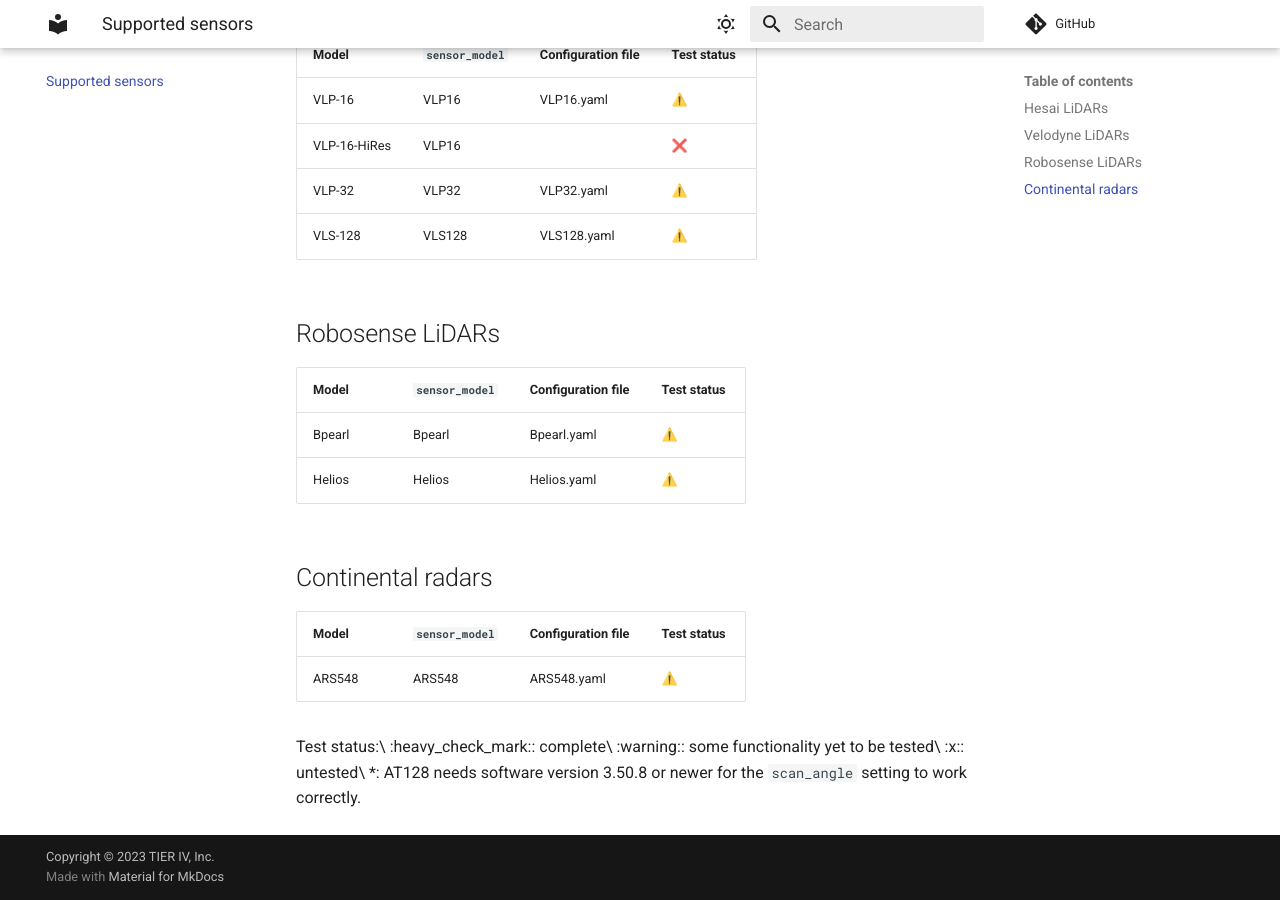
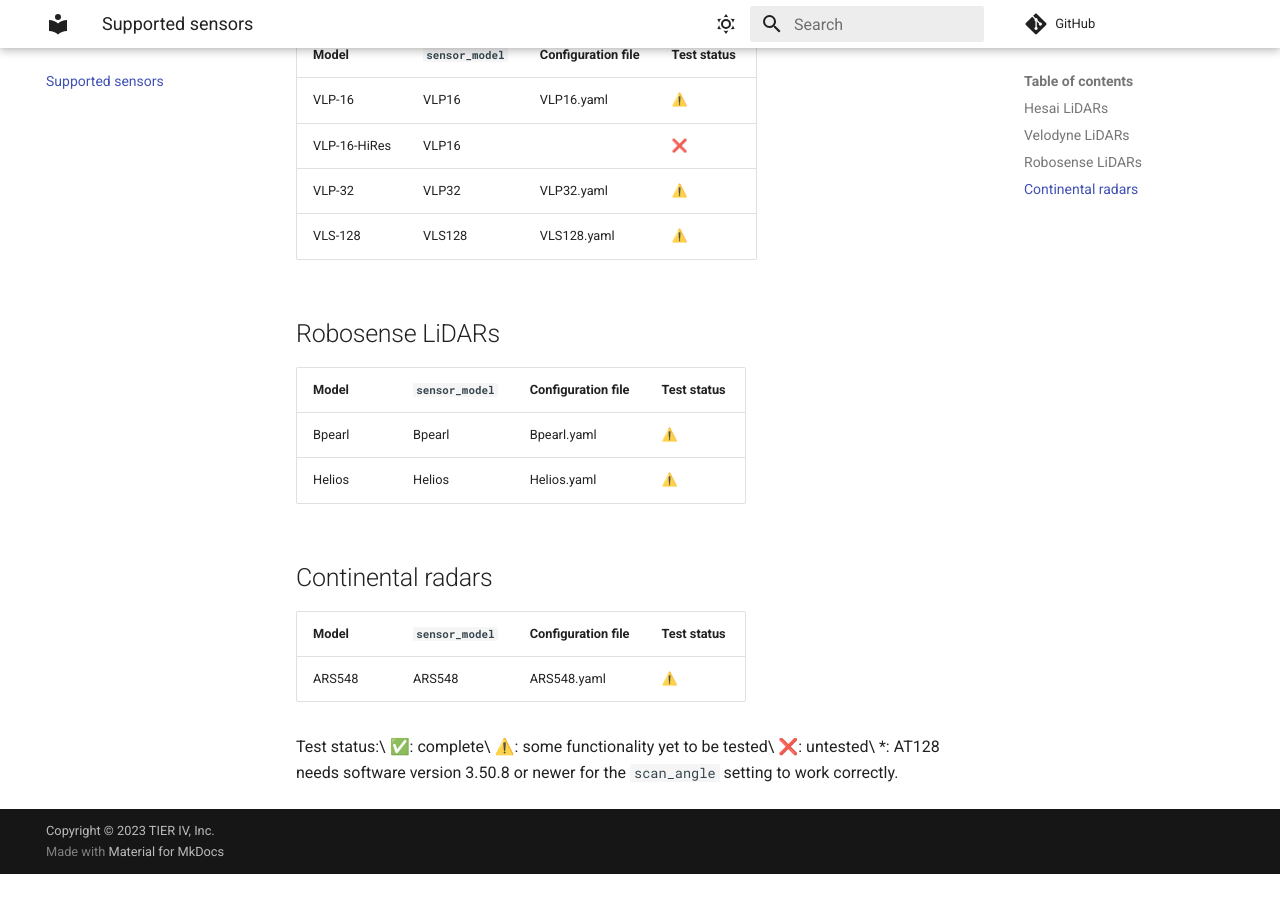
Before and after one commit to tier4/nebula, an MkDocs documentation site: the page built from docs/supported_sensors.md, in a window 1280 px wide and 900 px high, scrolled down 856 px. Built offline with MkDocs 1.6.1 and Material for MkDocs 9.7.7, drawn with Linux system fonts in a browser that asks for light colours; comment, search, counter and statistics services are not loaded; after the commit the page ends 1730 px from its top, so only the background shows below that; some of the changed lines change nothing that is shown.

Commit message:
fix(docs): replace :x: etc. by emoji

```diff
--- a/docs/supported_sensors.md
+++ b/docs/supported_sensors.md
@@ -39,7 +39,7 @@
 
 
 Test status:\
-:heavy_check_mark:: complete\
-:warning:: some functionality yet to be tested\
-:x:: untested\
+✅: complete\
+⚠️: some functionality yet to be tested\
+❌: untested\
 \*: AT128 needs software version 3.50.8 or newer for the `scan_angle` setting to work correctly.
```
